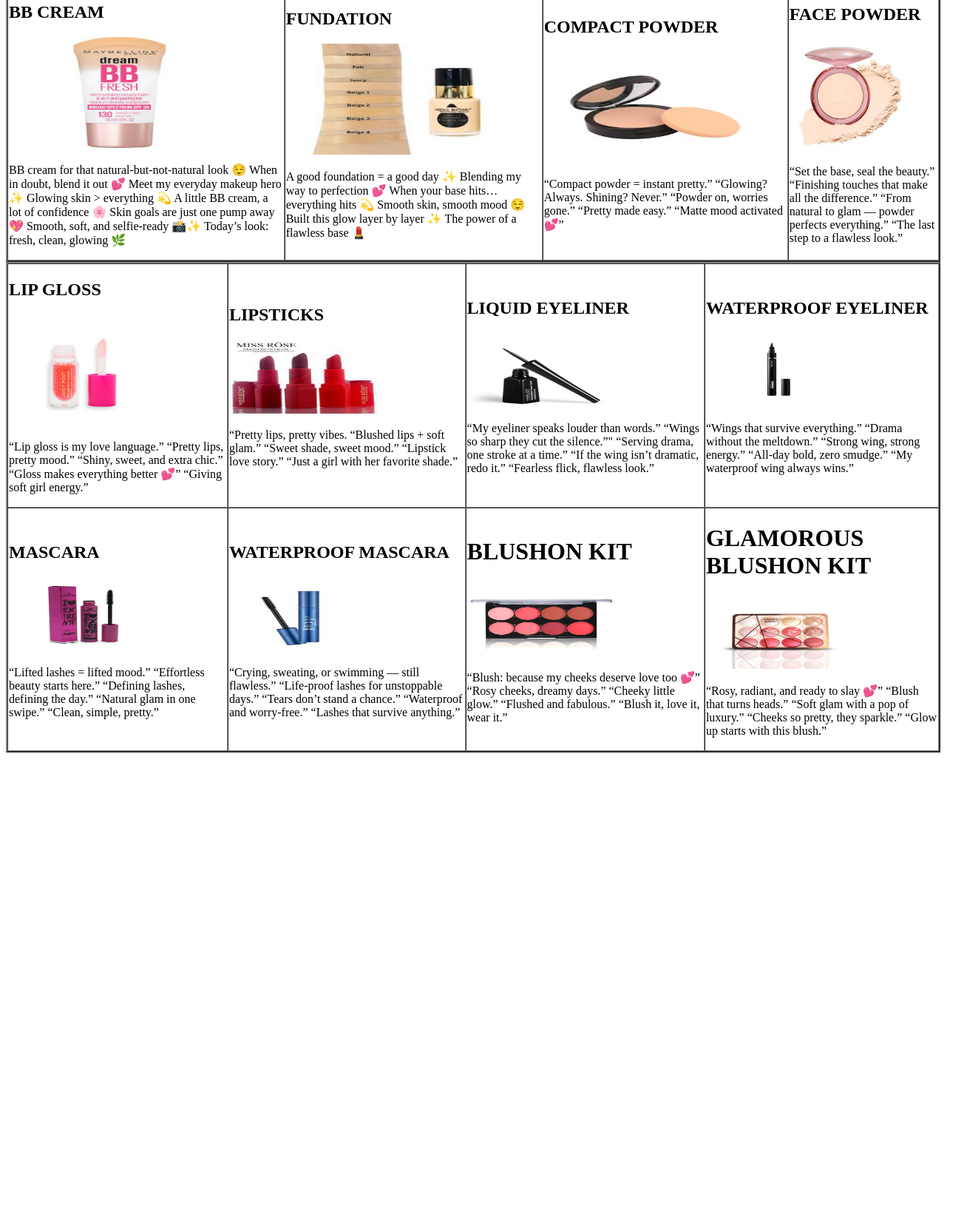
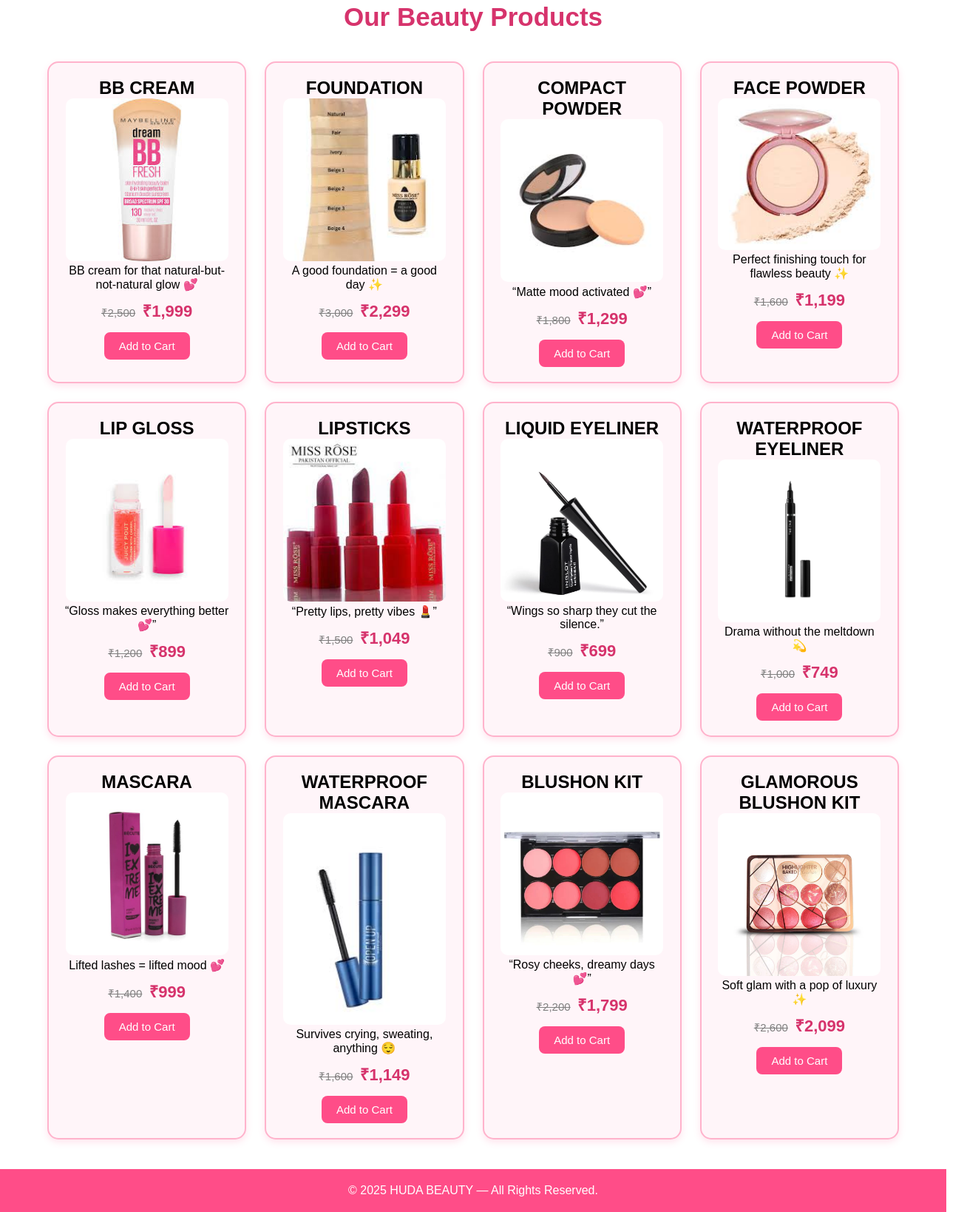
Before and after one commit to adinaazam/HTML-PRACTICE, a plain HTML site: page index.html in a window 1280 px wide. Shown: the part 605-2243 px from the top of the page at 74% size, 1308 px wide, since content can reach past the window. Before the commit the page ends 1630 px from the top, so only its background shows below. Drawn offline with Linux system fonts and the light colour scheme.

Commit message:
Update index.html code

```diff
--- a/index.html
+++ b/index.html
@@ -3,141 +3,208 @@
 <head>
     <meta charset="UTF-8">
     <meta name="viewport" content="width=device-width, initial-scale=1.0">
-    <title>HTML PARTICE</title>
+    <title>HUDA BEAUTY</title>
+    <link rel="stylesheet" href="style.css">
 </head>
 <body>
-    <h1>HUDA BEAUTY</h1>
-    <img src="BANNER.webp" alt="makeup banner" width="1300" height="500">
-    <table border="2" cellpandding="4" cellspacing="0">
-        <tr>
-
-            <td><h2>BB CREAM</h2><img src="BB CREAM.jpeg"alt="BB CREAM" width="300" height="150"><p>BB cream for that natural-but-not-natural look 😌
-
-When in doubt, blend it out 💕
-
-               Meet my everyday makeup hero ✨
-
-               Glowing skin > everything 💫
-
-               A little BB cream, a lot of confidence 🌸
-
-               Skin goals are just one pump away 💖
-
-               Smooth, soft, and selfie-ready 📸✨
-
-               Today’s look: fresh, clean, glowing 🌿</p></td>
 
 
-            <td><h2>FUNDATION</h2><img src="FUNDATION.jpeg"alt="FUNDATION" width="300" height="150"><p>A good foundation = a good day ✨
+    <header class="navbar">
+        <div class="logo">HUDA BEAUTY</div>
 
-Blending my way to perfection 💕
+        <nav class="nav-links">
+            <a href="#" class="active">Home</a>
+            <a href="#">Products</a>
+            <a href="#">About</a>
+            <a href="#">Contact</a>
+        </nav>
 
-When your base hits… everything hits 💫
-
-Smooth skin, smooth mood 😌
-
-Built this glow layer by layer ✨
-
-The power of a flawless base 💄</p></td>
-
-            <td><h2>COMPACT POWDER</h2><img src="COMPACT POWDER.jpeg"alt="COMPACT POWDER" width="300" height="150"><p>“Compact powder = instant pretty.”
-
-“Glowing? Always. Shining? Never.”
-
-“Powder on, worries gone.”
-
-“Pretty made easy.”
-
-“Matte mood activated 💕”</p></td>
-            <td><h2>FACE POWDER</h2><img src="FACE POWDER.jpeg"alt="FACE POWDER" width="]200" height="150"><P>“Set the base, seal the beauty.”
-
-“Finishing touches that make all the difference.”
-
-“From natural to glam — powder perfects everything.”
-
-“The last step to a flawless look.”</P></td>
-        </tr>
-    </table>
-     <table border="2" cellpandding="4" cellspacing="0">
-        <tr>
-            <td><h2>LIP GLOSS</h2><img src="LIP GLOSS.jpeg"alt="LIP GLOSS" width="200" height="150"><P>“Lip gloss is my love language.”
-
-“Pretty lips, pretty mood.”
-
-“Shiny, sweet, and extra chic.”
-
-“Gloss makes everything better 💕”
-“Giving soft girl energy.”</P></td>
-       <td><h2>LIPSTICKS</h2><img src="LIPSTICKS.jpeg"alt="LIPSTICKS"width="200" height="100"><p>“Pretty lips, pretty vibes.
+        <a href="#" class="btn-nav">Shop Now</a>
+    </header>
 
 
-“Blushed lips + soft glam.”
+    <section class="banner">
+        <img src="BANNER.webp" alt="Makeup Banner">
+    </section>
 
-“Sweet shade, sweet mood.”
 
-“Lipstick love story.”
+    <h1 class="heading">Our Beauty Products</h1>
 
-“Just a girl with her favorite shade.”</p></td>
 
-             <td><h2>LIQUID EYELINER</h2><img src="LIQUID EYELINER.webp"alt="LIQUID EYELINER"width="200"height="100"><p>“My eyeliner speaks louder than words.”
+    <div class="product-grid">
 
-“Wings so sharp they cut the silence.”"
 
-“Serving drama, one stroke at a time.”
+        <div class="product">
+            <h2>BB CREAM</h2>
+            <img src="BB CREAM.jpeg">
+            <p>BB cream for that natural-but-not-natural glow 💕</p>
 
-“If the wing isn’t dramatic, redo it.”
+            <div class="price-box">
+                <span class="price-old">₹2,500</span>
+                <span class="price-new">₹1,999</span>
+            </div>
 
-“Fearless flick, flawless look.”</p></td>
+            <button class="btn-cart">Add to Cart</button>
+        </div>
 
-            <td><h2>WATERPROOF EYELINER</h2><img src="WATERPROOF EYELINER.jpeg"alt="WATERPROOF EYELINER"width="200"height="100"><p>“Wings that survive everything.”
 
-“Drama without the meltdown.”
+        <div class="product">
+            <h2>FOUNDATION</h2>
+            <img src="FUNDATION.jpeg">
+            <p>A good foundation = a good day ✨</p>
 
-“Strong wing, strong energy.”
+            <div class="price-box">
+                <span class="price-old">₹3,000</span>
+                <span class="price-new">₹2,299</span>
+            </div>
 
-“All-day bold, zero smudge.”
+            <button class="btn-cart">Add to Cart</button>
+        </div>
 
-“My waterproof wing always wins.”</p></td>
-            </tr>
-            <tr>
-                <td><h2>MASCARA</h2><img src="MASCARA.jpg"alt="MASCARA"width="200"height="100"><p>“Lifted lashes = lifted mood.”
 
-“Effortless beauty starts here.”
+        <div class="product">
+            <h2>COMPACT POWDER</h2>
+            <img src="COMPACT POWDER.jpeg">
+            <p>“Matte mood activated 💕”</p>
 
-“Defining lashes, defining the day.”
+            <div class="price-box">
+                <span class="price-old">₹1,800</span>
+                <span class="price-new">₹1,299</span>
+            </div>
 
-“Natural glam in one swipe.”
+            <button class="btn-cart">Add to Cart</button>
+        </div>
 
-“Clean, simple, pretty.”</p></td>
-                <td><h2>WATERPROOF MASCARA</h2><img src="WATERPROOF MASCARA.jpeg"alt="WATERPROOF MASCARA"width="200"height="100"><p>“Crying, sweating, or swimming — still flawless.”
+        <div class="product">
+            <h2>FACE POWDER</h2>
+            <img src="FACE POWDER.jpeg">
+            <p>Perfect finishing touch for flawless beauty ✨</p>
 
-“Life-proof lashes for unstoppable days.”
+            <div class="price-box">
+                <span class="price-old">₹1,600</span>
+                <span class="price-new">₹1,199</span>
+            </div>
 
-“Tears don’t stand a chance.”
+            <button class="btn-cart">Add to Cart</button>
+        </div>
 
-“Waterproof and worry-free.”
 
-“Lashes that survive anything.”</p></td>
+        <div class="product">
+            <h2>LIP GLOSS</h2>
+            <img src="LIP GLOSS.jpeg">
+            <p>“Gloss makes everything better 💕”</p>
 
-                <td><h1>BLUSHON KIT</h1><img src="BLUSHON KIT.webp"alt="BLUSHON KIT"width="200"height="100"><p>“Blush: because my cheeks deserve love too 💕”
+            <div class="price-box">
+                <span class="price-old">₹1,200</span>
+                <span class="price-new">₹899</span>
+            </div>
 
-“Rosy cheeks, dreamy days.”
+            <button class="btn-cart">Add to Cart</button>
+        </div>
 
-“Cheeky little glow.”
 
-“Flushed and fabulous.”
+        <div class="product">
+            <h2>LIPSTICKS</h2>
+            <img src="LIPSTICKS.jpeg">
+            <p>“Pretty lips, pretty vibes 💄”</p>
 
-“Blush it, love it, wear it.”</p></td>
-                <td><h1>GLAMOROUS BLUSHON KIT</h1><img src="GLAMOROUS BLUSHON KIT.webp"alt="GLAMOROUS BLUSHON KIT"width="200"height="100"><p>“Rosy, radiant, and ready to slay 💕”
+            <div class="price-box">
+                <span class="price-old">₹1,500</span>
+                <span class="price-new">₹1,049</span>
+            </div>
 
-“Blush that turns heads.”
+            <button class="btn-cart">Add to Cart</button>
+        </div>
 
-“Soft glam with a pop of luxury.”
 
-“Cheeks so pretty, they sparkle.”
+        <div class="product">
+            <h2>LIQUID EYELINER</h2>
+            <img src="LIQUID EYELINER.webp">
+            <p>“Wings so sharp they cut the silence.”</p>
 
-“Glow up starts with this blush.”</p></td>
-            </tr>
-     </table>
+            <div class="price-box">
+                <span class="price-old">₹900</span>
+                <span class="price-new">₹699</span>
+            </div>
+
+            <button class="btn-cart">Add to Cart</button>
+        </div>
+
+
+        <div class="product">
+            <h2>WATERPROOF EYELINER</h2>
+            <img src="WATERPROOF EYELINER.jpeg">
+            <p>Drama without the meltdown 💫</p>
+
+            <div class="price-box">
+                <span class="price-old">₹1,000</span>
+                <span class="price-new">₹749</span>
+            </div>
+
+            <button class="btn-cart">Add to Cart</button>
+        </div>
+
+
+        <div class="product">
+            <h2>MASCARA</h2>
+            <img src="MASCARA.jpg">
+            <p>Lifted lashes = lifted mood 💕</p>
+
+            <div class="price-box">
+                <span class="price-old">₹1,400</span>
+                <span class="price-new">₹999</span>
+            </div>
+
+            <button class="btn-cart">Add to Cart</button>
+        </div>
+
+
+        <div class="product">
+            <h2>WATERPROOF MASCARA</h2>
+            <img src="WATERPROOF MASCARA.jpeg">
+            <p>Survives crying, sweating, anything 😌</p>
+
+            <div class="price-box">
+                <span class="price-old">₹1,600</span>
+                <span class="price-new">₹1,149</span>
+            </div>
+
+            <button class="btn-cart">Add to Cart</button>
+        </div>
+
+
+        <div class="product">
+            <h2>BLUSHON KIT</h2>
+            <img src="BLUSHON KIT.webp">
+            <p>“Rosy cheeks, dreamy days 💕”</p>
+
+            <div class="price-box">
+                <span class="price-old">₹2,200</span>
+                <span class="price-new">₹1,799</span>
+            </div>
+
+            <button class="btn-cart">Add to Cart</button>
+        </div>
+
+        <div class="product">
+            <h2>GLAMOROUS BLUSHON KIT</h2>
+            <img src="GLAMOROUS BLUSHON KIT.webp">
+            <p>Soft glam with a pop of luxury ✨</p>
+
+            <div class="price-box">
+                <span class="price-old">₹2,600</span>
+                <span class="price-new">₹2,099</span>
+            </div>
+
+            <button class="btn-cart">Add to Cart</button>
+        </div>
+
+    </div>
+
+
+    <footer>
+        <p>© 2025 HUDA BEAUTY — All Rights Reserved.</p>
+    </footer>
+
 </body>
 </html>
```
